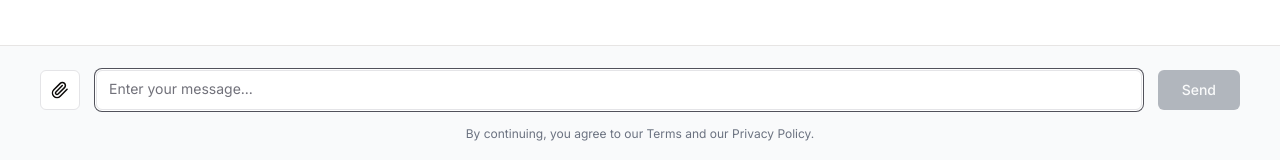
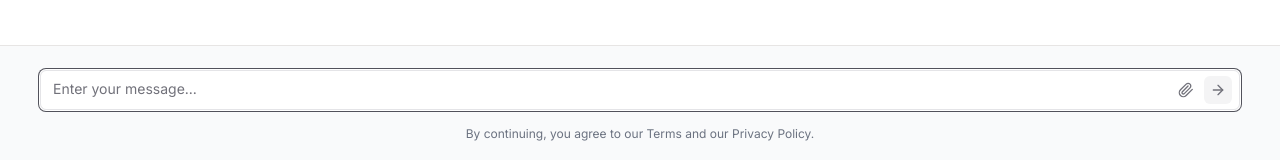
Before and after one commit to williamhutech/many-ai, a Next.js app: page / in a window 1280 px wide. Shown: the part 635-795 px from the top of the page. Built offline with nearby package versions, Linux system fonts and the light colour scheme; no server answers.

Commit message:
Version 1.03 - Enhanced Input Fields!
- Attach and send button now within the field to save spaces.
- Reduce iOS zoom when typing.

```diff
--- a/components/ui/input.tsx
+++ b/components/ui/input.tsx
@@ -38,10 +38,12 @@ const Input = React.forwardRef<HTMLTextAreaElement, InputProps>(
     };
 
     return (
+      <div className="relative flex items-center w-full">
         <textarea
           className={cn(
-          "flex w-full rounded-md border border-zinc-200 bg-white px-3 py-2 text-sm ring-offset-white placeholder:text-zinc-500 focus-visible:outline-none focus-visible:ring-1 focus-visible:ring-zinc-600 focus-visible:ring-offset-1 disabled:cursor-not-allowed disabled:opacity-50",
-          "min-h-[40px] max-h-[120px] resize-none overflow-y-auto mobile-input",
+            "flex w-full rounded-md border border-zinc-200 bg-white px-3 py-2 pr-20 text-sm ring-offset-white placeholder:text-zinc-500 focus-visible:outline-none focus-visible:ring-1 focus-visible:ring-zinc-600 focus-visible:ring-offset-1 disabled:cursor-not-allowed disabled:opacity-50",
+            "min-h-[40px] max-h-[120px] resize-none overflow-y-auto mobile-input touch-manipulation",
+            "touch-action: manipulation",
             className
           )}
           ref={(node) => {
@@ -58,6 +60,10 @@ const Input = React.forwardRef<HTMLTextAreaElement, InputProps>(
           onKeyDown={handleKeyDown}
           {...props}
         />
+        <div className="absolute right-2 flex items-center space-x-1">
+          {props.children}
+        </div>
+      </div>
     )
   }
 )
--- a/src/app/globals.css
+++ b/src/app/globals.css
@@ -131,14 +131,16 @@ footer {
 @media screen and (max-width: 768px) {
   input, textarea, select {
     font-size: 16px !important;
+    -webkit-text-size-adjust: 100%;
   }
   .mobile-text {
-    font-size: 14px !important;
+    font-size: 16px !important;
   }
   .mobile-input,
   .mobile-input::placeholder {
     font-family: 'Inter', Arial, Helvetica, sans-serif !important;
-    font-size: 14px !important;
+    font-size: 16px !important;
+    -webkit-text-size-adjust: 100%;
   }
 }
 
--- a/src/app/page.tsx
+++ b/src/app/page.tsx
@@ -1,4 +1,6 @@
 "use client";
+
+import Head from 'next/head';
 
 import { useState, useEffect, useRef } from 'react';
 import * as amplitude from '@amplitude/analytics-browser';
@@ -651,32 +653,7 @@ export default function SDKPlayground() {
           )}
         </div>
         <form onSubmit={handleSubmit} className="flex flex-col items-center space-y-4">
-          <div className="w-full flex items-end gap-2 sm:gap-4">
-            <Button
-              type="button"
-              variant="outline"
-              size="icon"
-              className="h-10 w-10 shrink-0"
-              onClick={() => {
-                // Attachment functionality will be implemented later
-                console.log('Attachment button clicked');
-              }}
-            >
-              <svg
-                xmlns="http://www.w3.org/2000/svg"
-                width="18"
-                height="18"
-                viewBox="0 0 24 24"
-                fill="none"
-                stroke="currentColor"
-                strokeWidth="2"
-                strokeLinecap="round"
-                strokeLinejoin="round"
-              >
-                <path d="m21.44 11.05-9.19 9.19a6 6 0 0 1-8.49-8.49l8.57-8.57A4 4 0 1 1 18 8.84l-8.59 8.57a2 2 0 0 1-2.83-2.83l8.49-8.48" />
-              </svg>
-            </Button>
-            <div className="flex-1">
+          <div className="w-full">
             <Input
               id="message-input"
               ref={inputRef}
@@ -689,25 +666,58 @@ export default function SDKPlayground() {
               onSubmit={handleSubmit}
               placeholder="Enter your message..."
               className="w-full placeholder-gray-500 placeholder-opacity-100 focus:placeholder-opacity-0"
-              />
-            </div>
-            <Button
+            >
+              <button
+                type="button"
+                className="p-1.5 hover:bg-zinc-100 rounded-md transition-colors"
+                onClick={() => {
+                  console.log('Attachment button clicked');
+                }}
+              >
+                <svg
+                  xmlns="http://www.w3.org/2000/svg"
+                  width="16"
+                  height="16"
+                  viewBox="0 0 24 24"
+                  fill="none"
+                  stroke="currentColor"
+                  strokeWidth="2"
+                  strokeLinecap="round"
+                  strokeLinejoin="round"
+                  className="text-zinc-500"
+                >
+                  <path d="m21.44 11.05-9.19 9.19a6 6 0 0 1-8.49-8.49l8.57-8.57A4 4 0 1 1 18 8.84l-8.59 8.57a2 2 0 0 1-2.83-2.83l8.49-8.48" />
+                </svg>
+              </button>
+              <button
                 type="submit"
                 disabled={isLoading || input.trim() === ''}
                 className={cn(
-                "px-6 py-2 min-w-[40px]",
-                (isLoading || input.trim() === '') && "opacity-50 cursor-not-allowed bg-gray-500"
+                  "p-1.5 rounded-md transition-colors bg-zinc-100 hover:bg-zinc-200",
+                  (isLoading || input.trim() === '') && "opacity-100 cursor-not-allowed"
                 )}
               >
                 {isLoading ? (
-                <>
-                  <span className="mr-2 h-4 w-4 animate-spin rounded-full border-2 border-gray-300 border-t-transparent inline-block"></span>
-                  <span className="mobile-text">Generating...</span>
-                </>
+                  <span className="h-4 w-4 animate-spin rounded-full border-2 border-gray-300 border-t-transparent inline-block"></span>
                 ) : (
-                <span className="mobile-text">Send</span>
+                  <svg
+                    xmlns="http://www.w3.org/2000/svg"
+                    width="16"
+                    height="16"
+                    viewBox="0 0 24 24"
+                    fill="none"
+                    stroke="currentColor"
+                    strokeWidth="2"
+                    strokeLinecap="round"
+                    strokeLinejoin="round"
+                    className="text-zinc-500"
+                  >
+                    <path d="M5 12h14" />
+                    <path d="m12 5 7 7-7 7" />
+                  </svg>
                 )}
-            </Button>
+              </button>
+            </Input>
           </div>
           <p className="text-xs text-gray-500 text-center">
             {isInitialFooter
```
Lines whose indentation alone changed are shown as unchanged.
